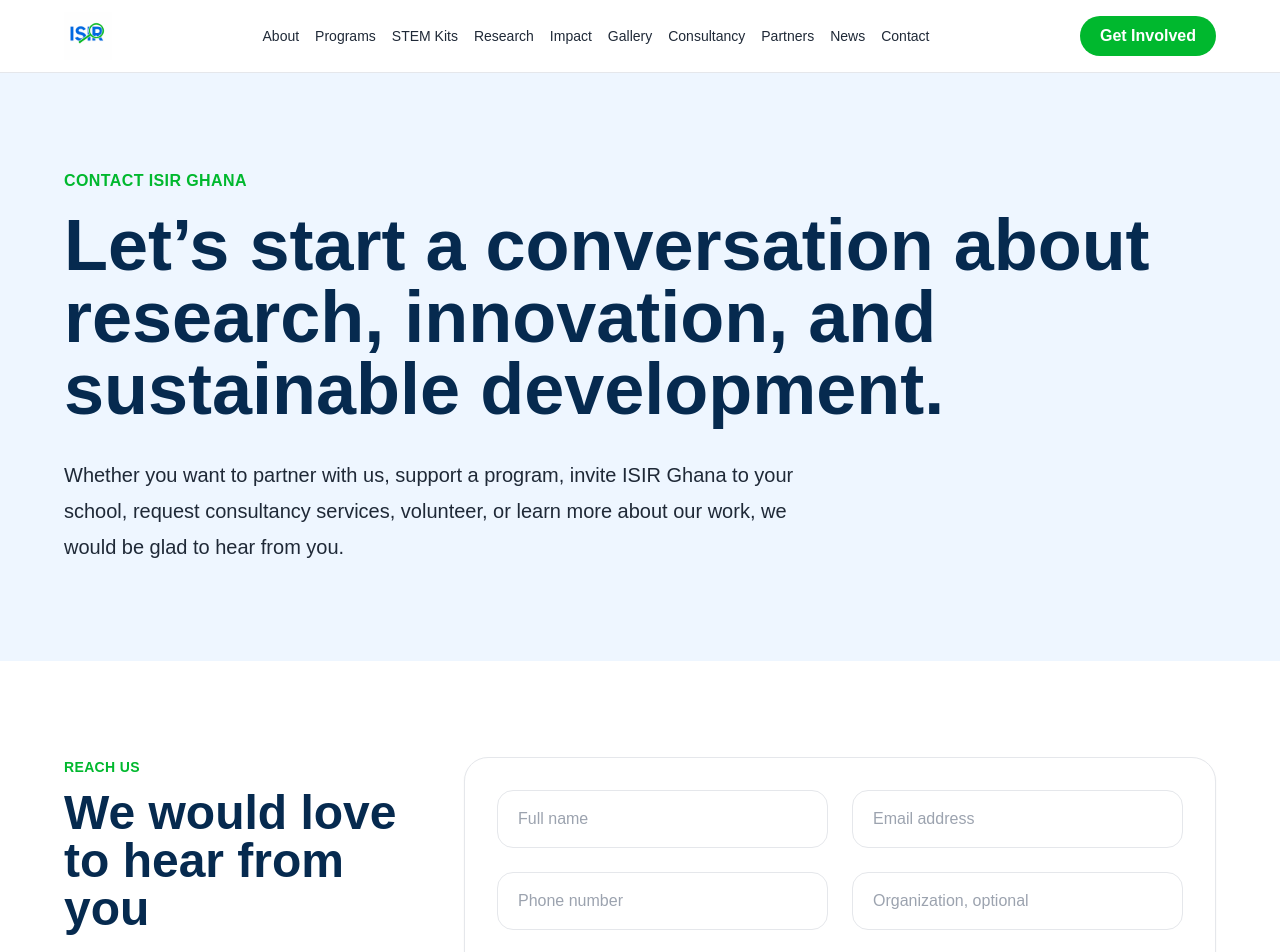
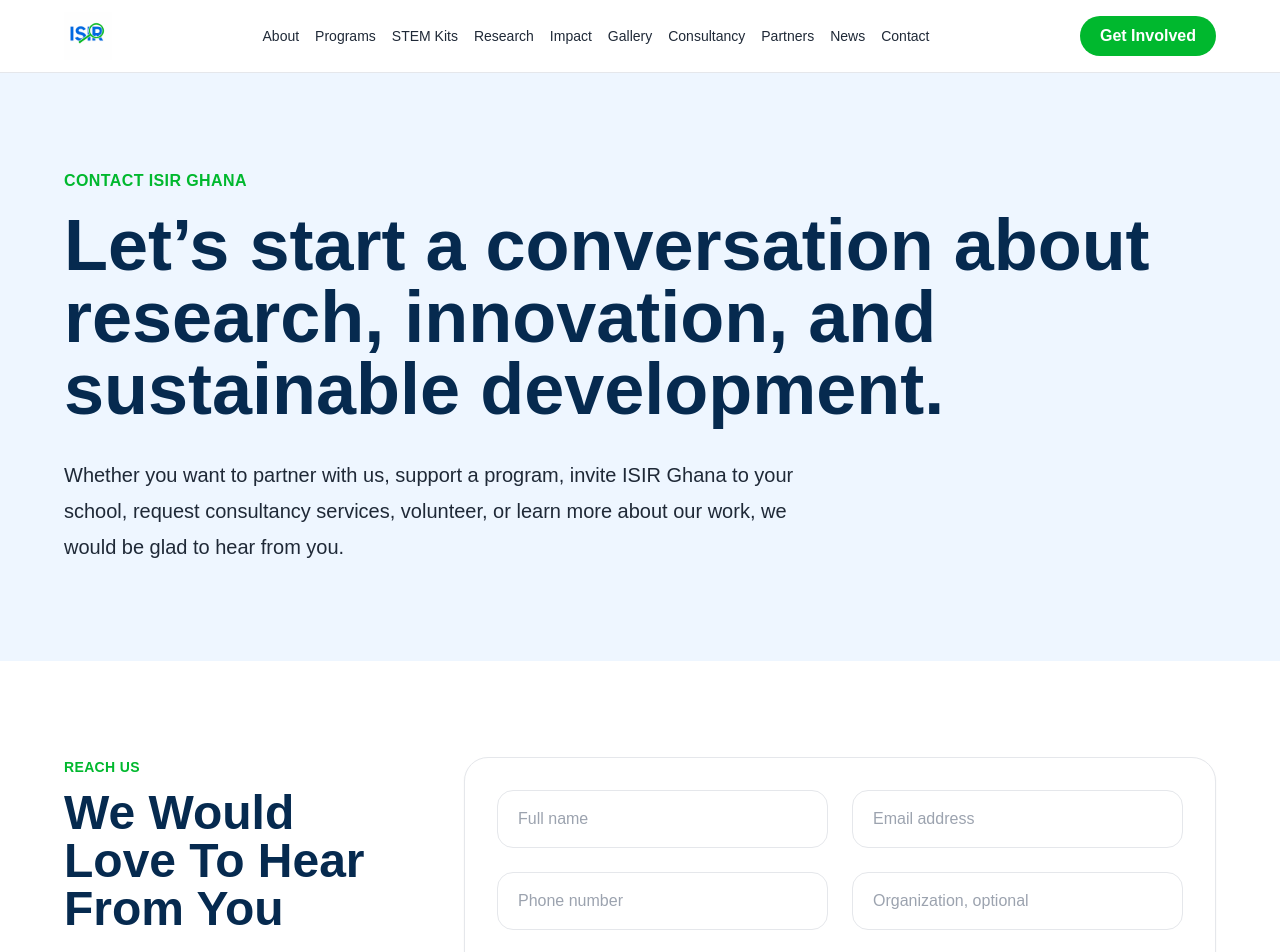
Before and after one commit to rashidasp28/isir-ghana-website, a Next.js app: page /contact in a window 1280 px wide. Shown: the top 952 px of the page. Built offline with nearby package versions, Linux system fonts and the light colour scheme.

Commit message:
Capitalize contact section heading

```diff
--- a/app/contact/page.tsx
+++ b/app/contact/page.tsx
@@ -36,7 +36,7 @@ export default function ContactPage() {
           <div className="lg:col-span-1">
             <SectionHeader
               eyebrow="Reach Us"
-              title="We would love to hear from you"
+              title="We Would Love To Hear From You"
               description="ISIR Ghana welcomes inquiries from donors, schools, NGOs, companies, researchers, volunteers, government agencies, media organizations, and community partners."
             />
 
```
